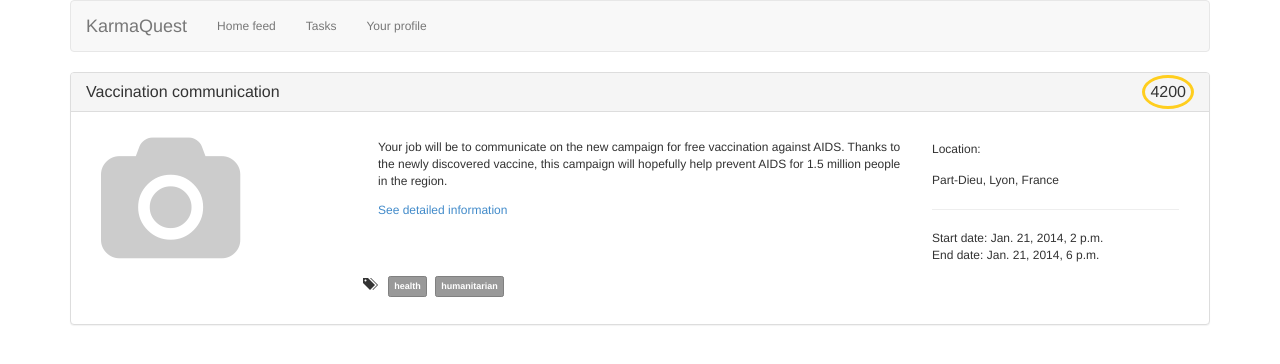
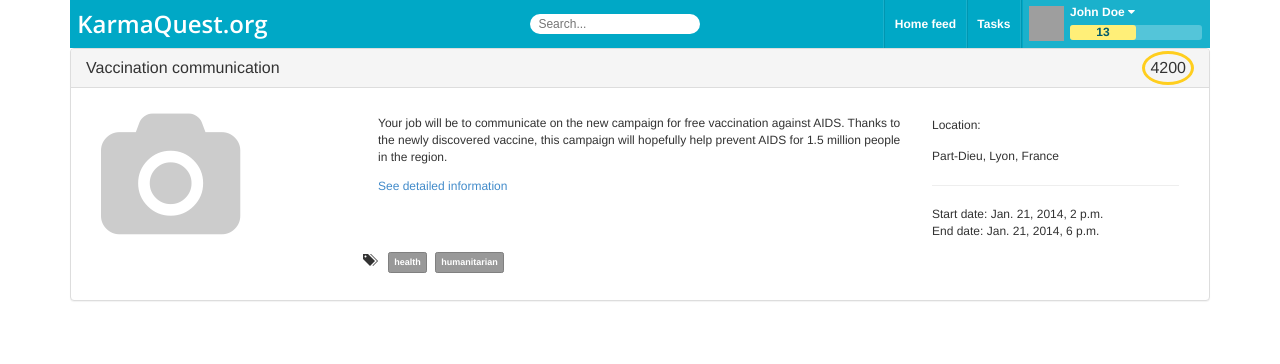
Before and after one commit to merlinND/KarmaQuest, a Django app: page /tasks/ in a window 1280 px wide. Shown: the top 364 px of the page. Run offline with Django 3.2, Linux system fonts and the light colour scheme; data comes from the database, SQL or seed files in the repository; data that the repository does not hold is empty; parts of the project's set-up code (start-up, migrations or seed data) failed here and were passed over; grey boxes are pictures that could not be loaded.

Commit message:
Header added to template.

```diff
--- a/static/karma-quest/style.css
+++ b/static/karma-quest/style.css
@@ -10,33 +10,74 @@ header {
   background: #00A8C6;
   position: relative;
   color: #fff;
-  height: 3.8em; }
+  height: 4em; }
   header h1 {
-    font-family: Raleway, Helvetica, Arial, sans-serif;
+    font-family: 'Open Sans', Helvetica, Arial, sans-serif;
     margin: 0;
-    padding: 0.3em;
+    padding: 0 0.3em;
+    font-size: 2em;
+    font-weight: 600;
+    line-height: 2em;
     color: #fff;
     position: relative; }
+    header h1 a, header h1 a:hover, header h1 a:visited, header h1 a:enabled {
+      color: #fff;
+      text-decoration: none; }
   header .search-form {
-    width: 270px;
+    width: 220px;
     position: absolute;
     left: 50%;
-    margin-left: -125px;
+    margin-left: -110px;
     top: 0;
-    padding: 1em; }
+    line-height: 4em; }
     header .search-form button {
-      background: url("../img/lupe.png") left top;
-      width: 20px;
-      height: 20px;
+      background: url("img/lupe_black.png") left top;
+      width: 17px;
+      height: 17px;
       border: none;
       position: relative;
-      top: -0.3em;
-      margin: 0 0.2em; }
+      vertical-align: middle;
+      margin-left: -27px;
+      opacity: 0;
+      -webkit-transition: 0.3s opacity;
+      -moz-transition: 0.3s opacity;
+      transition: 0.3s opacity; }
     header .search-form input {
       border: none;
-      border-radius: 2px;
+      border-radius: 1em;
       height: 1.7em;
-      padding: 2px 5px; }
+      padding: 0.1em 0.7em;
+      width: 170px;
+      outline: none;
+      -webkit-transition: 0.3s all;
+      -moz-transition: 0.3s all;
+      transition: 0.3s all; }
+    header .search-form input:focus {
+      width: 200px;
+      margin-left: -10px; }
+    header .search-form input:focus + button {
+      display: inline;
+      opacity: 0.8; }
+  header .header-nav {
+    position: absolute;
+    right: 188px;
+    top: 0;
+    list-style: none;
+    margin: 0;
+    padding: 0;
+    border-right: 1px solid rgba(0, 0, 0, 0.1);
+    border-left: 1px solid rgba(255, 255, 255, 0.1); }
+    header .header-nav li {
+      color: #fff;
+      line-height: 4em;
+      display: inline-block;
+      padding: 0 0.8em;
+      border-left: 1px solid rgba(0, 0, 0, 0.1);
+      border-right: 1px solid rgba(255, 255, 255, 0.1);
+      text-align: center;
+      font-weight: bold; }
+    header .header-nav a {
+      color: #fff; }
   header .profile {
     position: absolute;
     right: 0;
@@ -44,13 +85,12 @@ header {
     background: rgba(255, 255, 255, 0.1);
     z-index: 10; }
     header .profile .profile-picture {
-      width: 35px;
-      height: 35px;
+      height: 4em;
       padding: 6px;
       position: relative;
       float: left; }
     header .profile .profile-data {
-      width: 150px;
+      width: 140px;
       height: 2em;
       font-weight: bold;
       position: relative;
@@ -64,35 +104,40 @@ header {
       position: relative;
       line-height: 1.2; }
     header .profile .level-bar {
-      background: #F9F2E7;
+      background: #FFEF78;
       width: 50%;
       height: 100%;
-      color: #00A6C4;
+      color: #005B6B;
       border-radius: 3px;
       position: relative;
       text-align: center; }
     header .profile .profile-drop {
       position: absolute;
       z-index: 0;
-      background: #40C0CB;
-      top: 3.8em;
+      background: #00A8C6;
+      top: 4em;
       right: 0;
       width: 0;
-      overflow: hidden;
-      -moz-transition: 0.1s all; }
+      overflow: hidden; }
+      header .profile .profile-drop ul {
+        padding: 0;
+        margin: 0; }
       header .profile .profile-drop li {
-        margin: 0.5em;
-        padding: 0 0.5em;
+        margin: 0;
         list-style: none; }
         header .profile .profile-drop li a {
+          padding: 1em;
           color: #fff;
           font-weight: bold;
-          text-decoration: none; }
+          text-decoration: none;
+          display: block;
+          width: 100%;
+          height: 100%; }
           header .profile .profile-drop li a:hover {
             background: rgba(255, 255, 255, 0.2); }
     header .profile:hover .profile-drop {
       right: 0;
-      width: 198px; }
+      width: 188px; }
 
 .sidebar {
   width: 220px;
--- a/static/karma-quest/style.scss
+++ b/static/karma-quest/style.scss
@@ -12,39 +12,91 @@ header {
     background:#00A8C6;
     position: relative;
     color:#fff;
-    height: 3.8em;
+    height: 4em;
 
     h1 {
-        font-family: Raleway, Helvetica, Arial, sans-serif;
+        font-family: 'Open Sans', Helvetica, Arial, sans-serif;
         margin:0;
-        padding: 0.3em;
+        padding: 0 0.3em;
+        font-size: 2em;
+        font-weight: 600;
+        line-height: 2em;
         color:#fff;
         position:relative;
+
+        a, a:hover, a:visited, a:enabled {
+            color: #fff;
+            text-decoration: none;
+        }
     }
 
     .search-form {
-        width:  270px;
+        width:  220px;
         position:absolute;
         left:50%;
-        margin-left:-125px;
+        margin-left:-110px;
         top:0;
-        padding: 1em;
+        line-height:4em;
 
         button {
-            background: url('../img/lupe.png') left top;
-            width:20px;
-            height:20px;
+            background: url('img/lupe_black.png') left top;
+            width:17px;
+            height:17px;
             border:none;
             position: relative;
-            top:-0.3em;
-            margin: 0 0.2em;
+            vertical-align: middle;
+            margin-left: -27px;
+            opacity:0;
+            -webkit-transition: 0.3s opacity;
+            -moz-transition: 0.3s opacity;
+            transition: 0.3s opacity;
         }
 
         input {
             border: none;
-            border-radius: 2px;
+            border-radius: 1em;
             height:1.7em;
-            padding: 2px 5px;
+            padding: 0.1em 0.7em;
+            width:170px;
+            outline: none;
+            -webkit-transition: 0.3s all;
+            -moz-transition: 0.3s all;
+            transition: 0.3s all;
+        }
+        input:focus {
+            width: 200px;
+            margin-left:-10px;
+        }
+
+        input:focus + button {
+            display:inline;
+            opacity: 0.8;
+        }
+    }
+
+    .header-nav {
+        position: absolute;
+        right: 188px;
+        top: 0;
+        list-style: none;
+        margin:0;
+        padding:0;
+        border-right: 1px solid rgba(0,0,0,0.10);
+        border-left: 1px solid rgba(255,255,255,0.10);
+
+        li {
+            color:#fff;
+            line-height: 4em;
+            display:inline-block;
+            padding:0 0.8em;
+            border-left: 1px solid rgba(0,0,0,0.10);
+            border-right: 1px solid rgba(255,255,255,0.10);
+            text-align: center;
+            font-weight: bold;
+        }
+
+        a {
+            color:#fff;
         }
     }
 
@@ -56,15 +108,14 @@ header {
         z-index: 10;
 
         .profile-picture {
-            width:35px;
-            height:35px;
+            height:4em;
             padding:6px;
             position:relative;
             float: left;
         }
 
         .profile-data {
-            width:150px;
+            width:140px;
             height:2em;
             font-weight: bold;
             position:relative;
@@ -82,10 +133,10 @@ header {
         }
 
         .level-bar {
-            background:#F9F2E7;
+            background:#FFEF78;
             width:50%;
             height:100%;
-            color:#00A6C4;
+            color:#005B6B;
             border-radius: 3px;
             position:relative;
             text-align: center;
@@ -94,22 +145,29 @@ header {
         .profile-drop {
             position: absolute;
             z-index: 0;
-            background:#40C0CB;
-            top:3.8em;
+            background:#00A8C6;
+            top:4em;
             right:0;
             width:0;
             overflow: hidden;
-            -moz-transition: 0.1s all;
+
+            ul {
+                padding:0;
+                margin:0;
+            }
 
             li {
-                margin: 0.5em;
-                padding: 0 0.5em;
+                margin: 0;
                 list-style: none;
 
                 a {
+                    padding: 1em;
                     color:#fff;
                     font-weight: bold;
                     text-decoration: none;
+                    display:block;
+                    width:100%;
+                    height:100%;
 
                     &:hover {
                         background:rgba(255,255,255,0.2);
@@ -120,7 +178,7 @@ header {
 
         &:hover .profile-drop{
             right:0;
-            width: 198px;
+            width: 188px;
         }
     }
 }
@@ -131,9 +189,6 @@ header {
     position: absolute;
 }
 
-.container {
-
-}
 
 .karma-points {
     display: inline-block;
--- a/templates/base.html
+++ b/templates/base.html
@@ -6,6 +6,7 @@
         {% load staticfiles %}
         {% block head %}
         {% block bootstrap %}
+        <link href='http://fonts.googleapis.com/css?family=Open+Sans:400,700,600' rel='stylesheet' type='text/css'>
         <link rel="stylesheet" href="{% static "bootstrap-3.0.2/css/bootstrap.min.css" %}" media="all">
         <link rel="stylesheet" href="{% static "font-awesome-4.0.3/css/font-awesome.min.css" %}" media="all">
         <link rel="stylesheet" href="{% static "karma-quest/style.css" %}" media="all">
@@ -16,20 +17,7 @@
     <body>
         {% block body %}
         <div class="container">
-          <nav class="navbar navbar-default" role="navigation">
-            <div class="navbar-header">
-              <button type="button" class="navbar-toggle" data-toggle="collapse" data-target="#navbar-collapse">
-                <span class="sr-only">Toggle navigation</span>
-                <span class="icon-bar"></span>
-                <span class="icon-bar"></span>
-                <span class="icon-bar"></span>
-              </button>
-              <a class="navbar-brand" href="{% url "tasks:home_feed" %}">KarmaQuest</a>
-            </div>
-            <div id="navbar-collapse" class="collapse navbar-collapse">
-              {% include "menu.html" %}
-            </div>
-          </nav>
+          {% include "menu.html" %}
           {% block content %}
           {% endblock content %}
         </div>
--- a/templates/menu.html
+++ b/templates/menu.html
@@ -1,5 +1,30 @@
-<ul class="nav navbar-nav">
-  <li><a href="{% url "tasks:home_feed" %}">Home feed</a></li>
-  <li><a href="{% url "tasks:all_tasks" %}">Tasks</a></li>
-  <li><a href="{% url "user:user_profile" %}">Your profile</a></li>
-</ul>
+<header>
+		<h1><a href="{% url "tasks:home_feed" %}">KarmaQuest.org</a></h1>
+		<form action="" class="search-form">
+			<input type="text" placeholder="Search...">
+			<button type="submit"></button>
+		</form>
+		<ul class="header-nav">
+		<li><a href="{% url "tasks:home_feed" %}">Home feed</a></li><li>
+		<a href="{% url "tasks:all_tasks" %}">Tasks</a></li>
+  	</ul>
+		<div class="profile">
+			<div class="profile-picture">
+				<img width="35" height="35" src="http://placekitten.com/35/35">
+			</div>
+			<div class="profile-data">
+				John Doe <i class="fa fa-caret-down"></i>
+				<div class="level-container">
+					<div class="level-bar">
+						13
+					</div>
+				</div>
+			</div>
+			<div class="profile-drop">
+				<ul>
+					<li><a href="{% url "user:user_profile" %}">Profile</a></li>
+					<li><a href="">Logout</a></li>
+				</ul>
+			</div>
+		</div>
+	</header>
```
Also changed, not shown: static/karma-quest/img/lupe.png (added), static/karma-quest/img/lupe_black.png (added).
